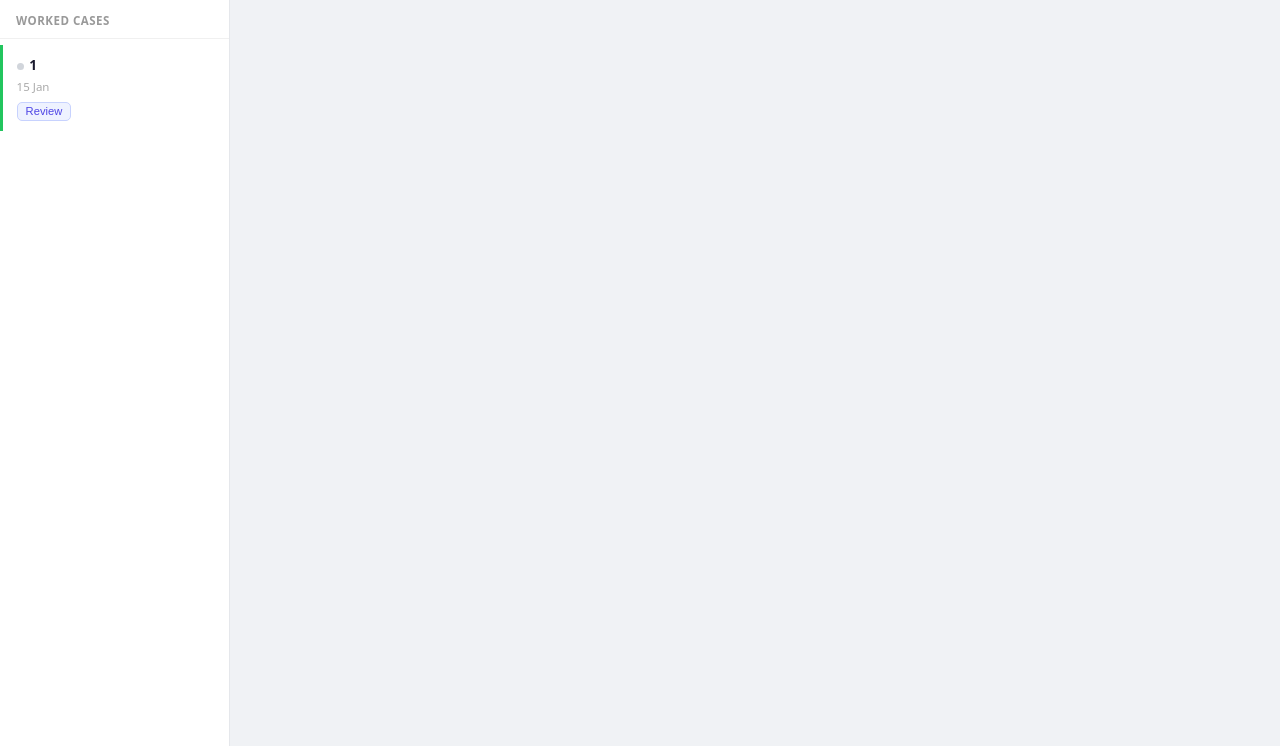
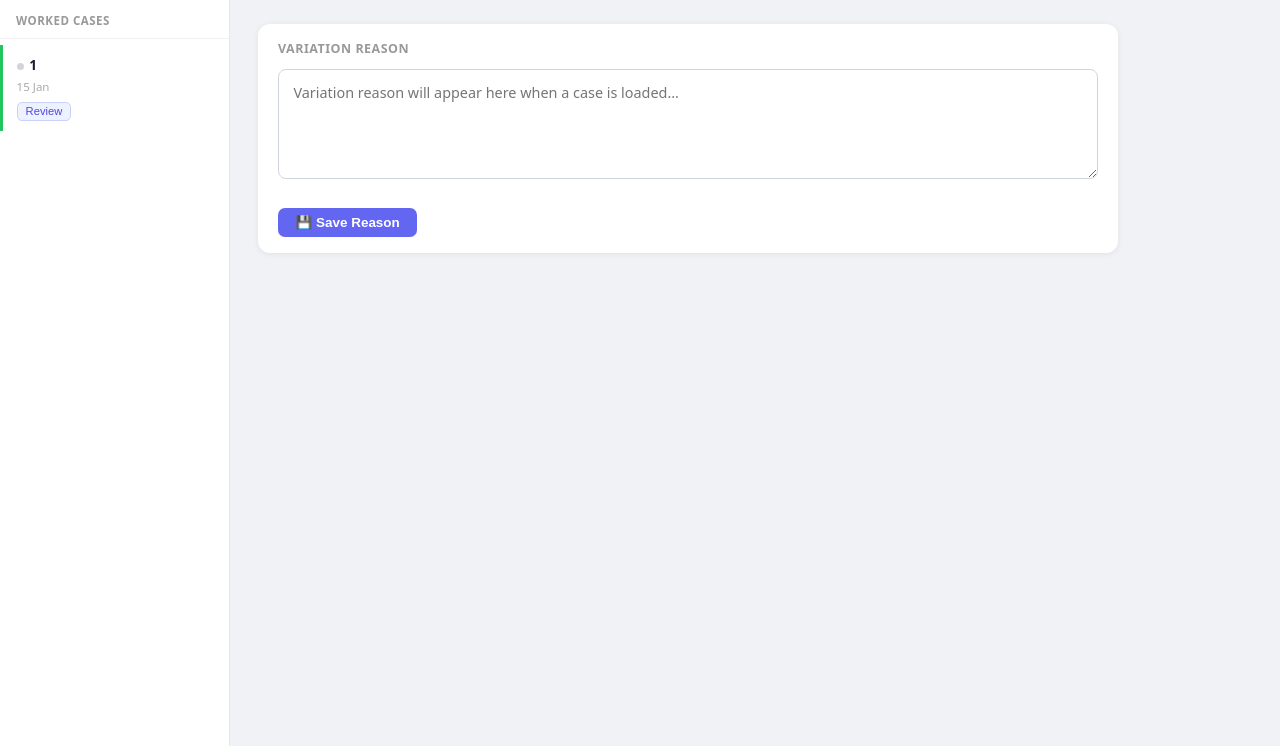
Before and after one commit to elliottplat/ivaautomation, a Flask app: page /variations in a window 1280 px wide. Shown: the part 54-800 px from the top of the page. Run offline with Flask 3, Linux system fonts and the light colour scheme; a user stored in the database is signed in; a database or web service that is not in the repository returns one stand-in record (values such as "Sample title"); some libraries are stand-ins or nearby versions.

Commit message:
Fix reviewer view: expose all three sections, wire workflow buttons for all roles
- Move reason card HTML outside uploader-only Jinja block so reviewers see it;
  gate only generate/insert/tidy buttons to uploaders
- Move reason-save handler and all workflow button handlers (send-review,
  approve, reject, action) outside the uploader-only JS block — reviewers can
  now save the reason and approve/reject directly from the main page
- Add DELETE /api/admin/variation-cases endpoint to wipe all variation cases
- Add "Delete All Variation Cases" item to admin dropdown (variations page)
  with full sidebar/output-area cleanup on success

https://claude.ai/code/session_015kKRSRDJEpGxPEiX44iKdi

```diff
--- a/app.py
+++ b/app.py
@@ -2603,6 +2603,27 @@ def review_case(case_id):
         return jsonify({"error": str(e)}), 500
 
 
+@app.route("/api/admin/variation-cases", methods=["DELETE"])
+@login_required
+def delete_all_variation_cases():
+    if current_user.role != "admin":
+        return jsonify({"error": "Forbidden"}), 403
+    try:
+        conn = get_db_conn()
+        with conn.cursor() as cur:
+            cur.execute("""
+                DELETE FROM notifications WHERE case_id IN
+                    (SELECT id FROM cases WHERE task_type = 'variation')
+            """)
+            cur.execute("DELETE FROM cases WHERE task_type = 'variation'")
+            cur.execute("SELECT COUNT(*) FROM cases WHERE task_type = 'variation'")
+        conn.commit()
+        conn.close()
+        return jsonify({"ok": True})
+    except Exception as e:
+        return jsonify({"error": str(e)}), 500
+
+
 @app.route("/api/cases/<int:case_id>", methods=["DELETE"])
 @login_required
 def delete_case(case_id):
--- a/templates/variations.html
+++ b/templates/variations.html
@@ -393,6 +393,8 @@
         <a href="/admin/users">👥 Users</a>
         <a href="/admin/projects">🏢 Projects</a>
         <div class="divider"></div>
+        <a href="#" id="admin-delete-all-variations" class="danger">🗑 Delete All Variation Cases</a>
+        <div class="divider"></div>
         <a href="/logout" class="danger">Sign out</a>
       </div>
     </div>
@@ -527,9 +529,12 @@
         </div>
       </div>
 
-      <!-- Variation Reason -->
+      {% endif %}
+
+      <!-- Variation Reason - visible to all roles -->
       <div class="reason-card" id="reason-card">
         <div class="reason-title">Variation Reason</div>
+        {% if current_user.role in ['uploader', 'admin'] %}
         <div class="var-buttons">
           <button type="button" class="var-btn" data-var="case_number">📎 Case Ref</button>
           <button type="button" class="var-btn" data-var="ff_amount">💷 F&amp;F Amount</button>
@@ -543,17 +548,21 @@
           <button type="button" class="var-btn" data-var="ie_total_expenditure" id="varbtn-ie_total_expenditure">🧾 I&amp;E Expenditure</button>
           <button type="button" class="var-btn" data-var="ie_disposable"    id="varbtn-ie_disposable">📋 Disposable Income</button>
         </div>
-        <textarea class="reason-textarea" id="reason-textarea" placeholder="Draft the reason for this variation here. Use the buttons above to insert values at the cursor position…"></textarea>
+        {% endif %}
+        <textarea class="reason-textarea" id="reason-textarea" placeholder="Variation reason will appear here when a case is loaded…"></textarea>
+        {% if current_user.role in ['uploader', 'admin'] %}
         <div class="reason-actions">
           <button type="button" class="btn-tidy" id="btn-tidy">
             <span id="tidy-label">✨ Tidy with AI</span>
           </button>
           <span id="tidy-status" style="font-size:0.8rem;color:#888;"></span>
         </div>
+        {% endif %}
         <div style="margin-top:0.65rem;">
           <button type="button" class="save-section-btn" id="save-reason-btn">💾 Save Reason</button>
           <span id="save-reason-status" style="font-size:0.8rem;color:#888;margin-left:0.75rem;"></span>
         </div>
+        {% if current_user.role in ['uploader', 'admin'] %}
         <div class="reason-output-wrap" id="reason-output-wrap">
           <div class="reason-output-label">
             <span>Structured Result</span>
@@ -561,9 +570,8 @@
           </div>
           <div class="reason-output-box" id="reason-output-box"></div>
         </div>
+        {% endif %}
       </div>
-
-      {% endif %}
 
       <!-- Workflow bar -->
       <div class="workflow-bar" id="workflow-bar" style="display:none;">
@@ -2386,12 +2394,14 @@
     }
   });
 
-  // ── Reason save button ────────────────────────────────────────────────────
+  {% endif %}
+
+  // ── Reason save + workflow buttons (all roles) ────────────────────────────
   const reasonSaveBtn = document.getElementById('save-reason-btn');
   const reasonSaveStatus = document.getElementById('save-reason-status');
   if (reasonSaveBtn) {
     reasonSaveBtn.addEventListener('click', async () => {
-      if (!currentCaseId) { reasonSaveStatus.textContent = 'Generate EOS first.'; return; }
+      if (!currentCaseId) { reasonSaveStatus.textContent = 'Load a case first.'; return; }
       const text = document.getElementById('reason-textarea').value.trim();
       if (!text) { reasonSaveStatus.textContent = 'Write a reason first.'; return; }
       reasonSaveBtn.disabled = true;
@@ -2400,6 +2410,8 @@
         const result = await saveVariationSection('reason', text);
         if (result.error) { reasonSaveStatus.textContent = 'Error: ' + result.error; return; }
         saved.reason = true;
+        const entry = store[String(currentCaseId)];
+        if (entry) { entry.savedReason = text; if (!entry.savedFlags) entry.savedFlags = {}; entry.savedFlags.reason = true; }
         reasonSaveBtn.classList.add('saved');
         reasonSaveBtn.textContent = '✓ Reason Saved';
         reasonSaveStatus.textContent = '';
@@ -2413,8 +2425,6 @@
     });
   }
 
-  // ── Workflow buttons ──────────────────────────────────────────────────────
-  // Send for review
   document.getElementById('btn-send-review').addEventListener('click', async () => {
     if (!currentCaseId) return;
     const btn = document.getElementById('btn-send-review');
@@ -2430,7 +2440,6 @@
     finally { btn.disabled = false; }
   });
 
-  // Reviewer approve
   document.getElementById('btn-wf-approve').addEventListener('click', async () => {
     if (!currentCaseId) return;
     const res = await fetch(`/api/cases/${currentCaseId}/review`, {
@@ -2444,7 +2453,6 @@
     updateWorkflowBar();
   });
 
-  // Reviewer reject
   document.getElementById('btn-wf-reject').addEventListener('click', async () => {
     if (!currentCaseId) return;
     const note = prompt('Rejection note (required):');
@@ -2460,7 +2468,6 @@
     updateWorkflowBar();
   });
 
-  // Mark as actioned
   document.getElementById('btn-wf-action').addEventListener('click', async () => {
     if (!currentCaseId) return;
     const res = await fetch(`/api/cases/${currentCaseId}/action`, { method: 'POST' });
@@ -2470,8 +2477,6 @@
     updateSidebarStatus(String(currentCaseId), 'actioned');
     updateWorkflowBar();
   });
-
-  {% endif %}
 
   // ── Review Modal ──────────────────────────────────────────────────────────
   {% if current_user.role in ['reviewer', 'admin'] %}
@@ -2691,6 +2696,29 @@
     adminBtn.classList.toggle('open', open);
   });
   document.addEventListener('click', () => { adminDropdown.classList.remove('open'); adminBtn.classList.remove('open'); });
+
+  const delAllBtn = document.getElementById('admin-delete-all-variations');
+  if (delAllBtn) {
+    delAllBtn.addEventListener('click', async e => {
+      e.preventDefault();
+      adminDropdown.classList.remove('open');
+      if (!confirm('Delete ALL variation cases permanently? This cannot be undone.')) return;
+      const res = await fetch('/api/admin/variation-cases', { method: 'DELETE' });
+      if (res.ok) {
+        Object.keys(store).forEach(k => delete store[k]);
+        document.getElementById('case-list').innerHTML = '<div class="sidebar-empty" id="sidebar-empty">No cases yet</div>';
+        document.getElementById('output-wrap').className = 'output-wrap';
+        document.getElementById('output-wrap').innerHTML = '';
+        document.getElementById('ie-output-wrap').className = 'ie-output-wrap';
+        document.getElementById('ie-output-wrap').innerHTML = '';
+        const imgsec = document.getElementById('case-images-section');
+        if (imgsec) imgsec.remove();
+        currentCaseId = null;
+        updateWorkflowBar();
+        alert('All variation cases deleted.');
+      } else { alert('Delete failed.'); }
+    });
+  }
   {% endif %}
 </script>
 </body>
```
